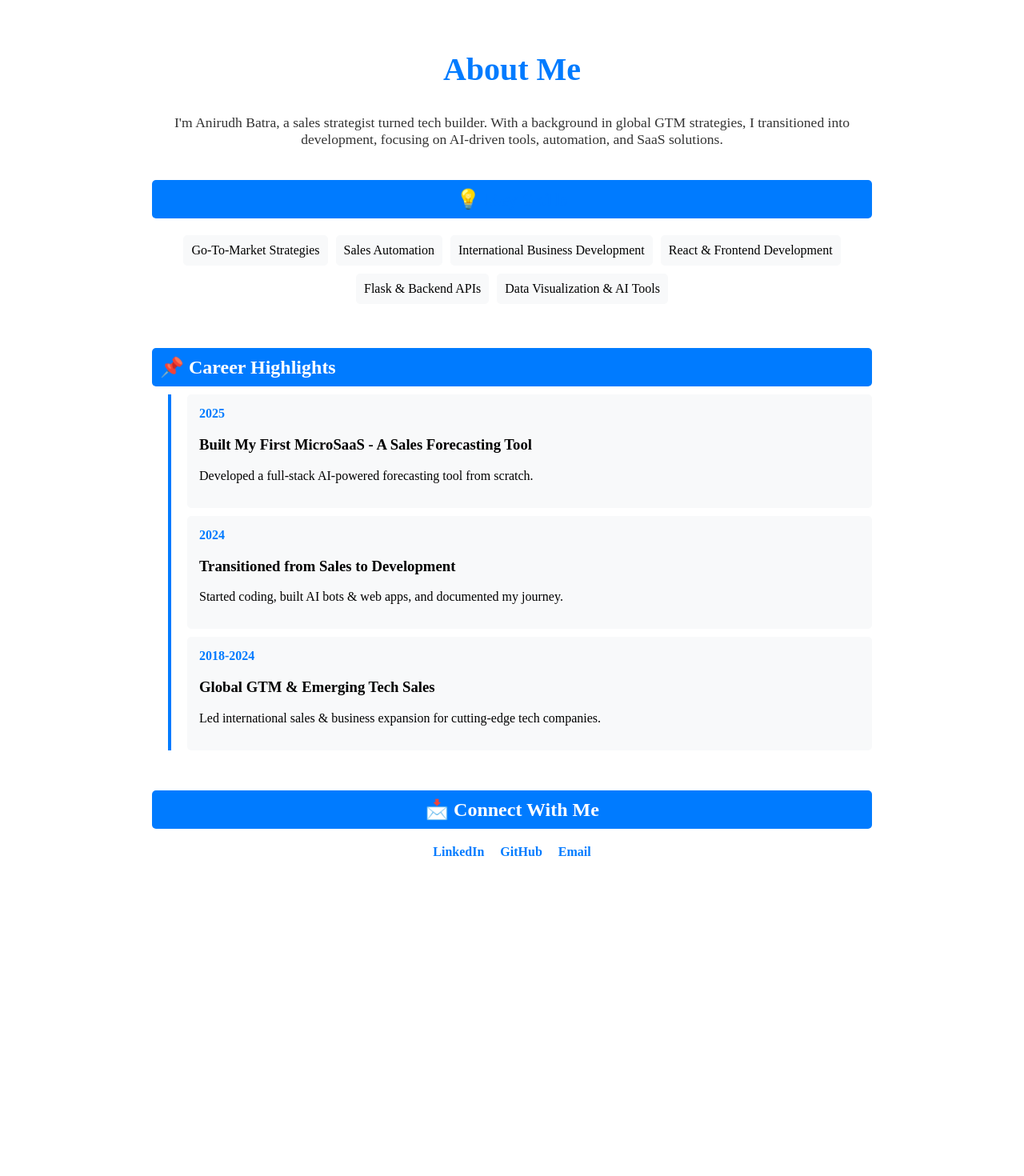
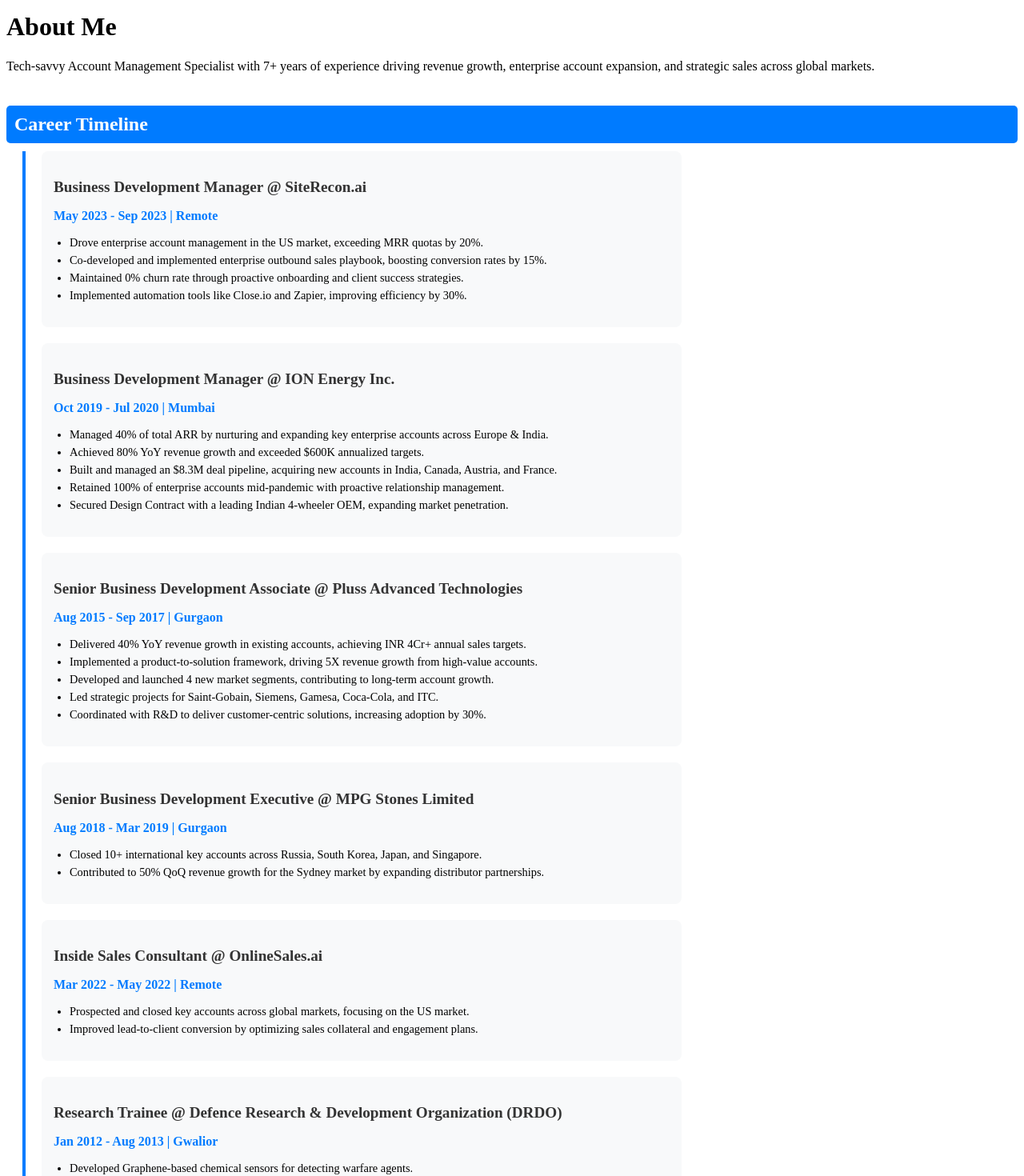
Before and after one commit to AnirudhB-6001/interactive-website, a React (Vite) app: page /about in a window 1280 px wide. Shown: the part 40-1510 px from the top of the page at 80% size. Before the commit the page ends 1152 px from the top, so only its background shows below. Built offline with nearby package versions, Linux system fonts and the light colour scheme.

Commit message:
Updated about me with json structured file

```diff
--- /dev/null
+++ b/public/career.json
@@ -0,0 +1,70 @@
+[
+    {
+      "company": "SiteRecon.ai",
+      "role": "Business Development Manager",
+      "location": "Remote",
+      "duration": "May 2023 - Sep 2023",
+      "achievements": [
+        "Drove enterprise account management in the US market, exceeding MRR quotas by 20%.",
+        "Co-developed and implemented enterprise outbound sales playbook, boosting conversion rates by 15%.",
+        "Maintained 0% churn rate through proactive onboarding and client success strategies.",
+        "Implemented automation tools like Close.io and Zapier, improving efficiency by 30%."
+      ]
+    },
+    {
+      "company": "ION Energy Inc.",
+      "role": "Business Development Manager",
+      "location": "Mumbai",
+      "duration": "Oct 2019 - Jul 2020",
+      "achievements": [
+        "Managed 40% of total ARR by nurturing and expanding key enterprise accounts across Europe & India.",
+        "Achieved 80% YoY revenue growth and exceeded $600K annualized targets.",
+        "Built and managed an $8.3M deal pipeline, acquiring new accounts in India, Canada, Austria, and France.",
+        "Retained 100% of enterprise accounts mid-pandemic with proactive relationship management.",
+        "Secured Design Contract with a leading Indian 4-wheeler OEM, expanding market penetration."
+      ]
+    },
+    {
+      "company": "Pluss Advanced Technologies",
+      "role": "Senior Business Development Associate",
+      "location": "Gurgaon",
+      "duration": "Aug 2015 - Sep 2017",
+      "achievements": [
+        "Delivered 40% YoY revenue growth in existing accounts, achieving INR 4Cr+ annual sales targets.",
+        "Implemented a product-to-solution framework, driving 5X revenue growth from high-value accounts.",
+        "Developed and launched 4 new market segments, contributing to long-term account growth.",
+        "Led strategic projects for Saint-Gobain, Siemens, Gamesa, Coca-Cola, and ITC.",
+        "Coordinated with R&D to deliver customer-centric solutions, increasing adoption by 30%."
+      ]
+    },
+    {
+      "company": "MPG Stones Limited",
+      "role": "Senior Business Development Executive",
+      "location": "Gurgaon",
+      "duration": "Aug 2018 - Mar 2019",
+      "achievements": [
+        "Closed 10+ international key accounts across Russia, South Korea, Japan, and Singapore.",
+        "Contributed to 50% QoQ revenue growth for the Sydney market by expanding distributor partnerships."
+      ]
+    },
+    {
+      "company": "OnlineSales.ai",
+      "role": "Inside Sales Consultant",
+      "location": "Remote",
+      "duration": "Mar 2022 - May 2022",
+      "achievements": [
+        "Prospected and closed key accounts across global markets, focusing on the US market.",
+        "Improved lead-to-client conversion by optimizing sales collateral and engagement plans."
+      ]
+    },
+    {
+      "company": "Defence Research & Development Organization (DRDO)",
+      "role": "Research Trainee",
+      "location": "Gwalior",
+      "duration": "Jan 2012 - Aug 2013",
+      "achievements": [
+        "Developed Graphene-based chemical sensors for detecting warfare agents.",
+        "Published 3 peer-reviewed papers, showcasing expertise in advanced materials and problem-solving."
+      ]
+    }
+  ]
--- a/src/pages/About.jsx
+++ b/src/pages/About.jsx
@@ -2,62 +2,41 @@
 import "../styles/about.css";
 
 const About = () => {
-  const [aboutData, setAboutData] = useState(null);
+  const [career, setCareer] = useState([]);
 
   useEffect(() => {
-    fetch("/data/aboutData.json")
-      .then(response => response.json())
-      .then(data => setAboutData(data))
-      .catch(error => console.error("Error loading about data:", error));
+    fetch("/career.json")
+      .then((response) => response.json())
+      .then((data) => setCareer(data))
+      .catch((error) => console.error("Error loading career timeline:", error));
   }, []);
-
-  if (!aboutData) return <div>Loading...</div>;
 
   return (
     <div className="about-container">
-
-      {/* Introduction */}
-      <section className="about-intro">
+      <div className="about-intro">
         <h1>About Me</h1>
-        <p>{aboutData.bio}</p>
-      </section>
-
-      {/* Skills Section */}
-      <section className="skills-section">
-        <h2>💡 Key Skills</h2>
-        <ul>
-          {aboutData.skills.map((skill, index) => (
-            <li key={index}>{skill}</li>
-          ))}
-        </ul>
-      </section>
+        <p>
+          Tech-savvy Account Management Specialist with 7+ years of experience driving revenue growth, enterprise account expansion, and strategic sales across global markets.
+        </p>
+      </div>
 
       {/* Career Timeline */}
-      <section className="career-timeline">
-        <h2>📌 Career Highlights</h2>
+      <div className="career-timeline">
+        <h2>Career Timeline</h2>
         <div className="timeline">
-          {aboutData.careerHighlights.map((highlight, index) => (
+          {career.map((job, index) => (
             <div key={index} className="timeline-item">
-              <span className="year">{highlight.year}</span>
-              <div>
-                <h3>{highlight.title}</h3>
-                <p>{highlight.description}</p>
-              </div>
+              <h3>{job.role} @ {job.company}</h3>
+              <p className="year">{job.duration} | {job.location}</p>
+              <ul>
+                {job.achievements.map((achievement, i) => (
+                  <li key={i}>{achievement}</li>
+                ))}
+              </ul>
             </div>
           ))}
         </div>
-      </section>
-
-      {/* Social Links */}
-      <section className="contact-section">
-        <h2>📩 Connect With Me</h2>
-        <div className="social-links">
-          <a href={aboutData.socialLinks.linkedin} target="_blank" rel="noopener noreferrer">LinkedIn</a>
-          <a href={aboutData.socialLinks.github} target="_blank" rel="noopener noreferrer">GitHub</a>
-          <a href={aboutData.socialLinks.email}>Email</a>
-        </div>
-      </section>
-
+      </div>
     </div>
   );
 };
--- a/src/styles/about.css
+++ b/src/styles/about.css
@@ -1,86 +1,46 @@
-.about-container {
-    max-width: 900px;
-    margin: 0 auto;
-    padding: 20px;
-    text-align: center;
-}
-
-/* Intro Section */
-.about-intro {
-    margin-bottom: 30px;
-}
-
-.about-intro h1 {
-    font-size: 2.5rem;
-    color: #007bff;
-}
-
-.about-intro p {
-    font-size: 1.1rem;
-    color: #333;
-}
-
-/* Skills Section */
-.skills-section {
+.career-timeline {
     margin-top: 40px;
 }
 
-.skills-section h2 {
-    color: #007bff;
-}
-
-.skills-section ul {
-    list-style: none;
-    padding: 0;
-}
-
-.skills-section li {
-    display: inline-block;
-    background: #f8f9fa;
-    padding: 10px;
-    margin: 5px;
-    border-radius: 5px;
-}
-
-/* Career Timeline */
-.career-timeline {
-    margin-top: 50px;
-    text-align: left;
-}
-
 .timeline {
+    position: relative;
     border-left: 4px solid #007bff;
     padding-left: 20px;
     margin-left: 20px;
+    max-width: 800px;
 }
 
 .timeline-item {
     background: #f8f9fa;
     padding: 15px;
-    margin-bottom: 10px;
-    border-radius: 5px;
+    margin-bottom: 20px;
+    border-radius: 8px;
     position: relative;
+    transition: transform 0.3s ease-in-out;
 }
 
-.timeline-item .year {
+.timeline-item:hover {
+    transform: scale(1.02);
+    background: #e9f5ff;
+}
+
+.year {
     font-weight: bold;
     color: #007bff;
 }
 
-/* Social Links */
-.contact-section {
-    margin-top: 50px;
+.timeline-item h3 {
+    margin-bottom: 5px;
+    font-size: 1.2rem;
+    color: #333;
 }
 
-.social-links a {
-    display: inline-block;
-    margin: 10px;
-    text-decoration: none;
-    font-weight: bold;
-    color: #007bff;
-    transition: color 0.2s ease;
+.timeline-item ul {
+    list-style-type: disc;
+    padding-left: 20px;
 }
 
-.social-links a:hover {
-    color: #0056b3;
+.timeline-item li {
+    font-size: 0.9rem;
+    margin-bottom: 5px;
 }
```
